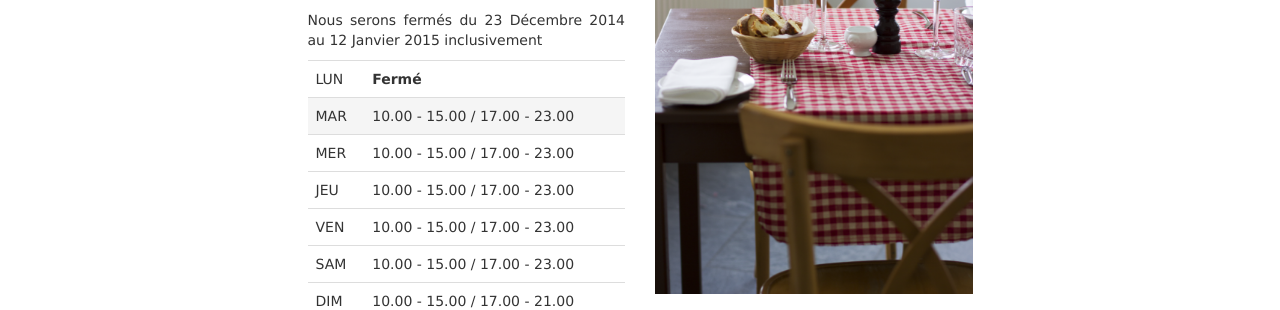
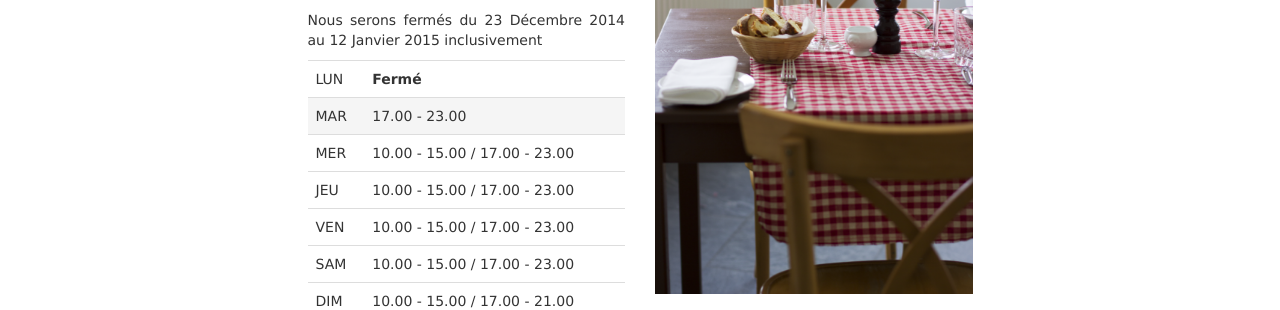
Before and after one commit to scarpetta-ch/scarpetta-ch.github.io, a Jekyll site: the page built from fr/contatti/index.markdown, in a window 1280 px wide. Shown: the part 566-876 px from the top of the page. Built offline with Jekyll 4.4.1, drawn with Linux system fonts in a browser that asks for light colours; nearby versions of some CDN libraries; Markdown is read by kramdown in place of the engine named in the settings.

Commit message:
changed Tuesday's opening hours

```diff
--- a/_includes/contact.markdown
+++ b/_includes/contact.markdown
@@ -70,7 +70,7 @@ Make it part of your trip to the Valle Verzasca valley and dam, infamous for Jam
 		{% elsif page.lang == "fr" %} MAR
 		{% endif %}
 		</td>
-		<td>10.00 - 15.00 / 17.00 - 23.00</td>
+		<td>17.00 - 23.00</td>
 		<td class="day">2</td>
 	</tr>
 	<tr>
```
